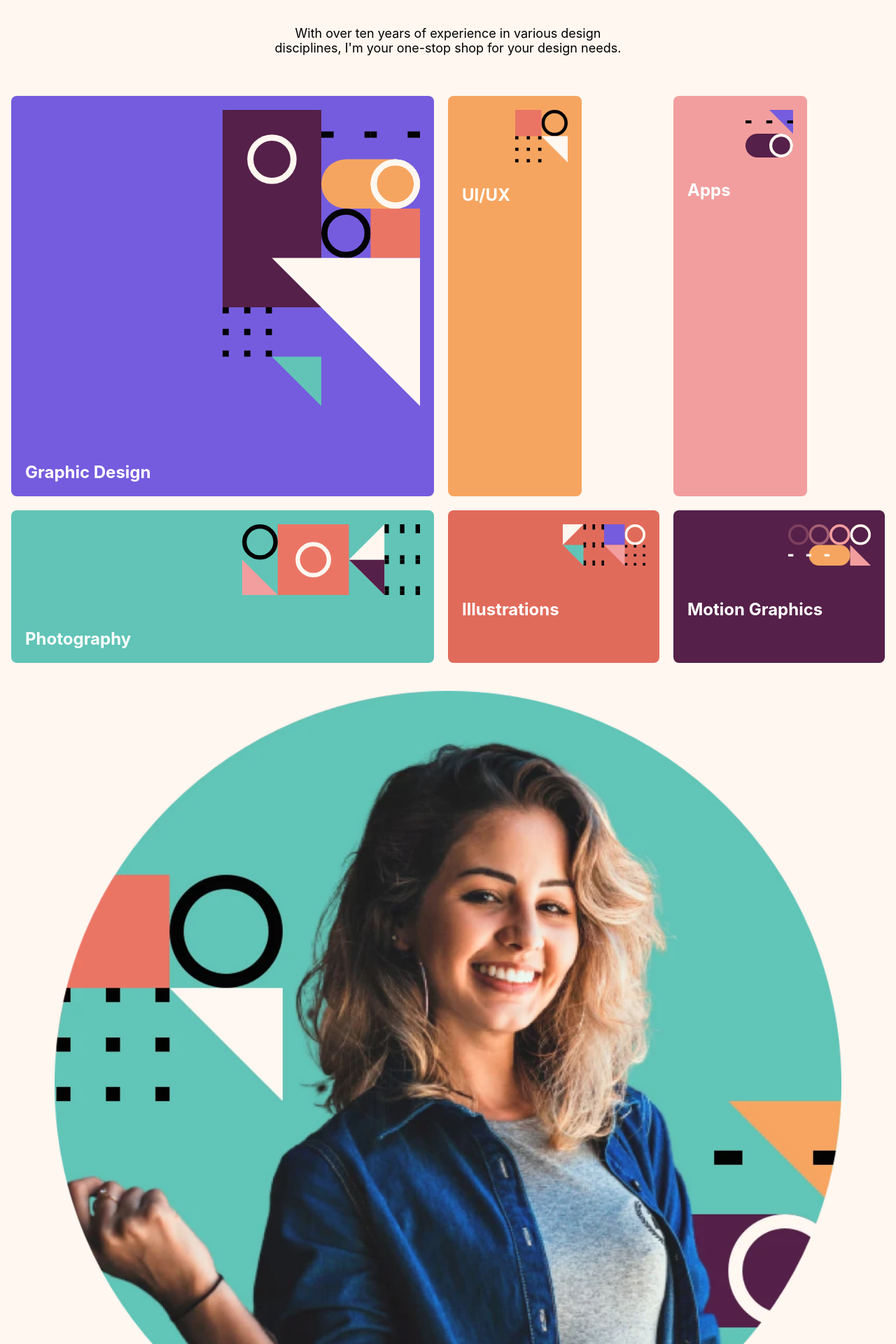
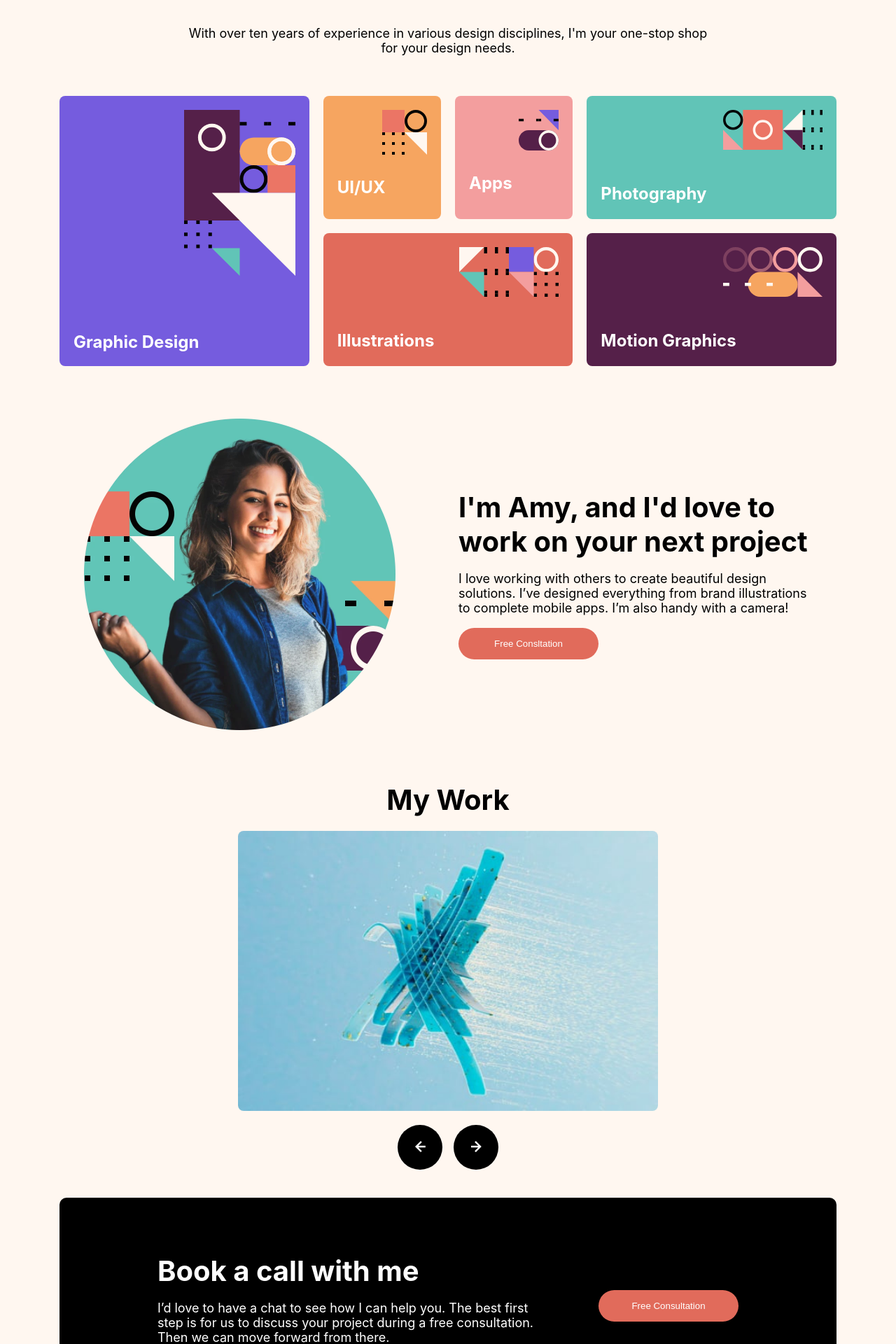
Before and after one commit to maha404/single-page-design-portfolio, a React (Vite) app in the folder spa-portfolio/: page / in a window 1280 px wide. Shown: the part 300-2220 px from the top of the page at 70% size. Built offline with nearby package versions, Linux system fonts and the light colour scheme.

Commit message:
Refactor layout and styling for About, Contact, and Services sections to improve responsiveness and readability

```diff
--- a/spa-portfolio/src/App.css
+++ b/spa-portfolio/src/App.css
@@ -18,6 +18,11 @@ body {
   gap: 40px;
   padding: 16px;
   margin: 0;
+
+  @media screen and (min-width: 1024px) {
+    max-width: 1110px;
+    margin: 0 auto;
+  }
 }
 
 #root {
@@ -111,6 +116,10 @@ h2 {
 
   }
 
+  @media screen and (min-width: 1024px) {
+    max-width: 755px;
+  }
+
 }
 
 
@@ -136,7 +145,7 @@ h2 {
   flex-direction: column;
   background-color: var(--summer-yellow-500);
   padding: 20px 20px;
-  width: 50%;
+
   border-radius: 8px;
   gap: 2rem;
 
@@ -155,20 +164,36 @@ h2 {
 
 .services-section {
   display: grid;
-  grid-template-columns: 1fr; /* Default: single column for mobile */
+  grid-template-columns: 1fr 1fr; /* Default: single column for mobile */
   grid-template-rows: auto;
   gap: 20px; /* Space between cards */
+  grid-template-areas:
+    "graphic-design graphic-design"
+    "ui apps"
+    "illustrations illustrations"
+    "photography photography"
+    "motion-graphics motion-graphics";
+}
 
-  @media screen and (min-width: 426px) {
-    display: grid;
-    grid-template-columns: 2fr 1fr 1fr; /* Two columns for tablet */
-    grid-template-rows: auto auto; /* Adjust rows automatically */
+@media screen and (min-width: 426px) {
+  .services-section {
+    grid-template-columns: 2fr 1fr 1fr; /* Three columns for tablet */
+    grid-template-rows: auto auto auto; /* Adjust rows automatically */
     grid-template-areas:
       "graphic-design ui apps"
-      "photography illustrations motion-graphics";
+      "graphic-design illustrations illustrations"
+      "photography motion-graphics motion-graphics";
+  }
+}
 
+@media screen and (min-width: 1024px) {
+  .services-section {
+    grid-template-columns: 1fr 1fr 1fr 1fr 1fr 1fr; /* Four columns for desktop */
+    grid-template-rows: auto; /* Adjust rows automatically */
+    grid-template-areas:
+      "graphic-design graphic-design ui apps photography photography"
+      "graphic-design graphic-design illustrations illustrations motion-graphics motion-graphics";
   }
-
 }
 
 .graphic-design-card {
@@ -201,7 +226,7 @@ h2 {
   flex-direction: column;
   background-color: var(--pink-500);
   padding: 20px 20px;
-  width: 50%;
+
   border-radius: 8px;
   gap: 2rem;
 
@@ -272,6 +297,52 @@ h2 {
     height: auto;
     border-radius: 8px;
   }
+
+  @media screen and (min-width: 426px) {
+
+    img {
+      width: 300px;
+      height: auto;
+    }
+
+  }
+
+  @media screen and (min-width: 1024px) {
+
+    flex-direction: row;
+    text-align: left;
+    gap: 90px;
+    padding: 35px;
+
+    img {
+      width: 445px;
+      height: auto;
+    }
+
+  }
+
+}
+
+.about-title {
+  font-size: 40px;
+  padding: 0px 20px;
+
+  @media screen and (min-width: 1024px) {
+      padding: 0px;
+  }
+
+}
+
+.about-description {
+  font-size: 18px;
+  padding: 0px 20px;
+
+  @media screen and (min-width: 1024px) {
+
+    padding: 0px;
+
+  }
+
 }
 
 /* Carousel styles */
@@ -281,6 +352,11 @@ h2 {
   flex-direction: column;
   align-items: center;
   gap: 20px;
+
+  h2 {
+    font-size: 40px;
+  }
+
 }
 
 
@@ -330,6 +406,8 @@ h2 {
 }
 
 
+/* Contact */
+
 .contact {
   display: flex;
   flex-direction: column;
@@ -339,5 +417,44 @@ h2 {
   background-color: var(--neutral-900);
   padding: 40px 20px;
   border-radius: 10px;
-  gap: 40px;
+  gap: 20px;
+
+  h2 {
+    font-size: 40px;
+  }
+
+  p {
+    font-size: 18px;
+  }
+
+  @media screen and (min-width: 426px) {
+
+    p {
+      padding: 0px 80px;
+    }
+
+  }
+
+  @media screen and (min-width: 1024px) {
+    flex-direction: row;
+    justify-content: center;
+    gap: 90px;
+    text-align: left;
+    padding: 80px 64px;
+
+      p {
+        padding: 0px;
+      }
+  }
 }
+
+.contact-text-container {
+  padding: 0px 20px;
+
+  @media screen and (min-width: 1024px) {
+    padding: 0px;
+    width: 540px;
+  }
+
+
+}
--- a/spa-portfolio/src/components/Layout/About.tsx
+++ b/spa-portfolio/src/components/Layout/About.tsx
@@ -6,11 +6,13 @@ export default function About() {
     return (
         <section className="about">
             <img src={ProfileImage} alt="" />
-            <h2 className="about-title">I'm Amy, and I'd love to work on your next project</h2>
-            <p className="about-description">
-                Lorem ipsum dolor sit amet, consectetur adipiscing elit. Sed do eiusmod tempor incididunt ut labore et dolore magna aliqua.
-            </p>
-            <Button text="Free Consltation" className="button-light button" />
+            <div className="about-text">
+                <h2 className="about-title">I'm Amy, and I'd love to work on your next project</h2>
+                <p className="about-description">
+                    I love working with others to create beautiful design solutions. I’ve designed everything from brand illustrations to complete mobile apps. I’m also handy with a camera!
+                </p>
+                <Button text="Free Consltation" className="button-light button" />
+            </div>
         </section>
     )
 }
--- a/spa-portfolio/src/components/Layout/Contact.tsx
+++ b/spa-portfolio/src/components/Layout/Contact.tsx
@@ -3,8 +3,10 @@ import Button from "../Buttons/Button"
 export default function Contact() {
     return (
         <section className="contact">
-            <h2>Book a call with me</h2>
-            <p>I’d love to have a chat to see how I can help you. The best first step is for us to discuss your project during a free consultation. Then we can move forward from there.</p>
+            <div className="contact-text-container">
+                <h2>Book a call with me</h2>
+                <p>I’d love to have a chat to see how I can help you. The best first step is for us to discuss your project during a free consultation. Then we can move forward from there.</p>
+            </div>
             <Button text="Free Consultation" className="button-light button" />
         </section>
     )
--- a/spa-portfolio/src/components/Layout/ServicesSection.tsx
+++ b/spa-portfolio/src/components/Layout/ServicesSection.tsx
@@ -10,9 +10,8 @@ export default function ServicesSection() {
   return (
     <section className="services-section">
         <ServicesCard title="Graphic Design" image={GraphicDesignimage} className="graphic-design-card" />
-
-            <ServicesCard title="UI/UX" image={UIImage} className="ui-card" />
-            <ServicesCard title="Apps" image={AppsImage} className="apps-card" />
+        <ServicesCard title="UI/UX" image={UIImage} className="ui-card" />
+        <ServicesCard title="Apps" image={AppsImage} className="apps-card" />
         <ServicesCard title="Illustrations" image={IllustrationsImage} className="illustrations-card" />
         <ServicesCard title="Photography" image={PhotographyImage} className="photography-card" />
         <ServicesCard title="Motion Graphics" image={MotionGraphicsImage} className="motion-graphics-card" />
```
